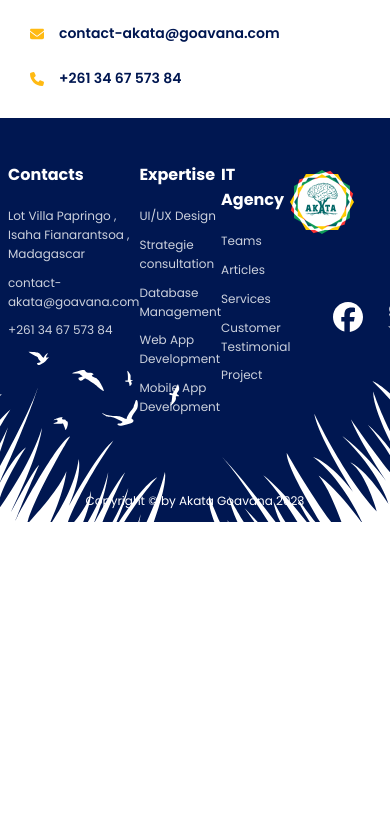
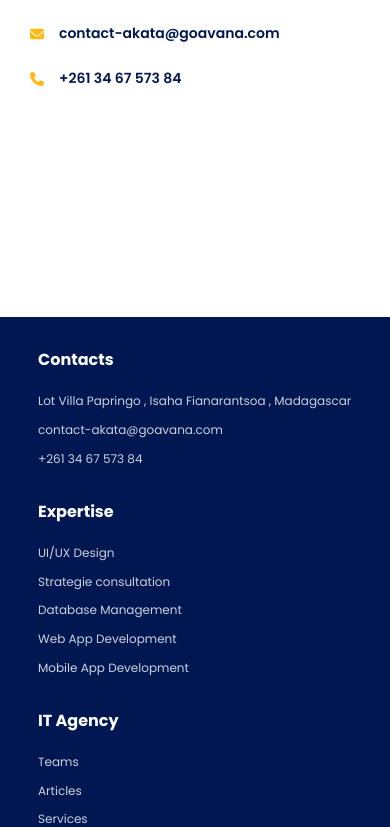
Before and after one commit to maxime-dot/website3, a Next.js app: page / in a window 390 px wide. Shown: the part 9617-10444 px from the top of the page. Before the commit the page ends 10139 px from the top, so only its background shows below. Built offline with nearby package versions, Linux system fonts and the light colour scheme.

Commit message:
fix: fix footer responsivity

```diff
--- a/src/app/components/footer/footer.scss
+++ b/src/app/components/footer/footer.scss
@@ -6,6 +6,7 @@
   gap: 75px;
   padding-top: 44px;
   padding-bottom: 12px;
+  margin-top: 199px;
   span {
     color: var(--light);
   }
@@ -51,7 +52,6 @@
       }
       ul {
         li {
-          max-width: 239px;
           list-style-type: none;
           color: var(--light);
           margin-top: 10px;
@@ -72,3 +72,66 @@
     }
   }
 }
+
+@media (max-width: 1024px) {
+  .akata-footer {
+    .footer-element {
+      display: grid;
+      grid-template-columns: 1fr 1fr 1fr;
+      .footer-content {
+        &:last-child {
+          width: 100%;
+          display: flex;
+          justify-content: center;
+          align-items: center;
+          flex-direction: column;
+          margin-top: 20px;
+          .logo {
+            width: 100%;
+            display: flex;
+            justify-content: center;
+            align-items: center;
+          }
+        }
+      }
+    }
+    .footer-shape {
+      width: 140px;
+      height: auto;
+    }
+    .footer-right-shape {
+      width: 140px;
+      height: auto;
+    }
+  }
+}
+
+@media (max-width: 640px) {
+  .akata-footer {
+    padding: 30px;
+    .footer-element {
+      grid-template-columns: 1fr;
+      gap: 30px;
+      width: 100%;
+      li {
+        width: 100%;
+      }
+      .footer-content {
+        &:last-child {
+          width: 100%;
+          display: flex;
+          justify-content: center;
+          align-items: center;
+          flex-direction: column;
+          border: 1px solid red;
+          .logo {
+            width: 100%;
+            display: flex;
+            justify-content: center;
+            align-items: center;
+          }
+        }
+      }
+    }
+  }
+}
```
